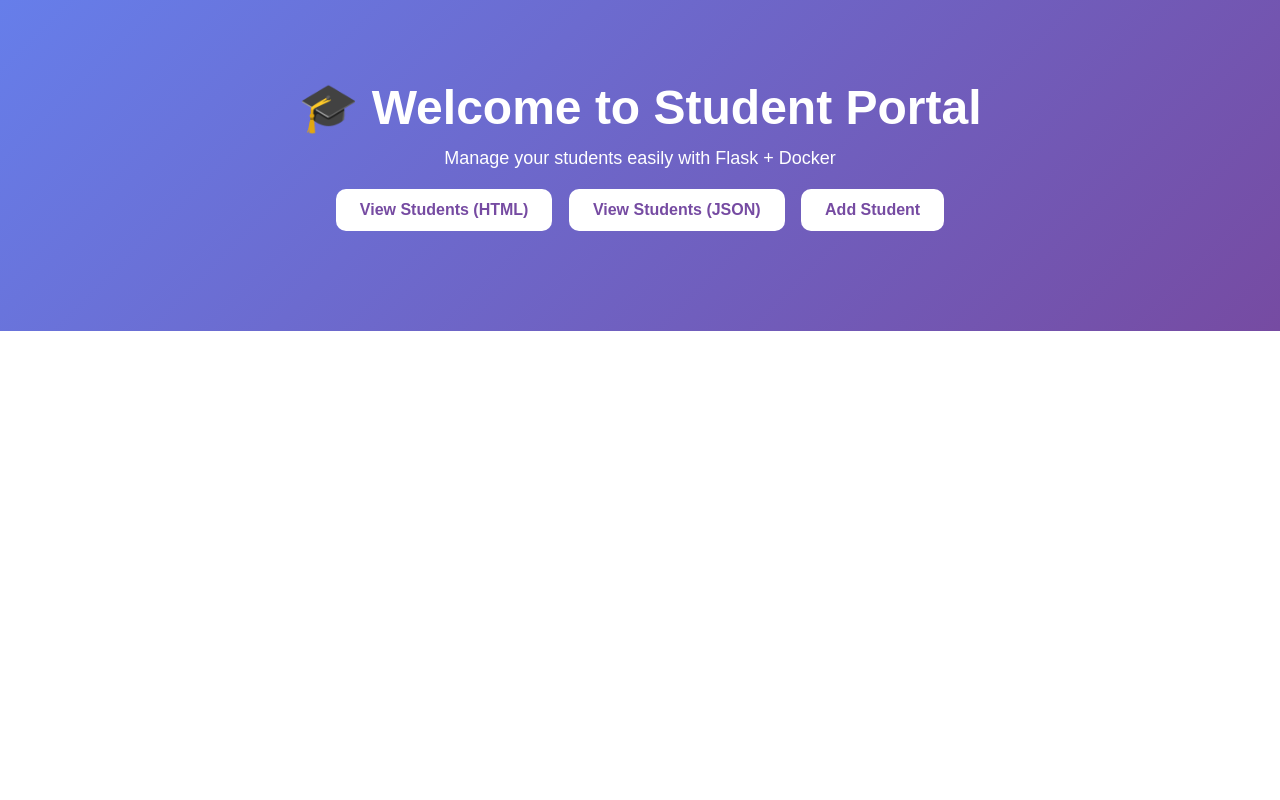
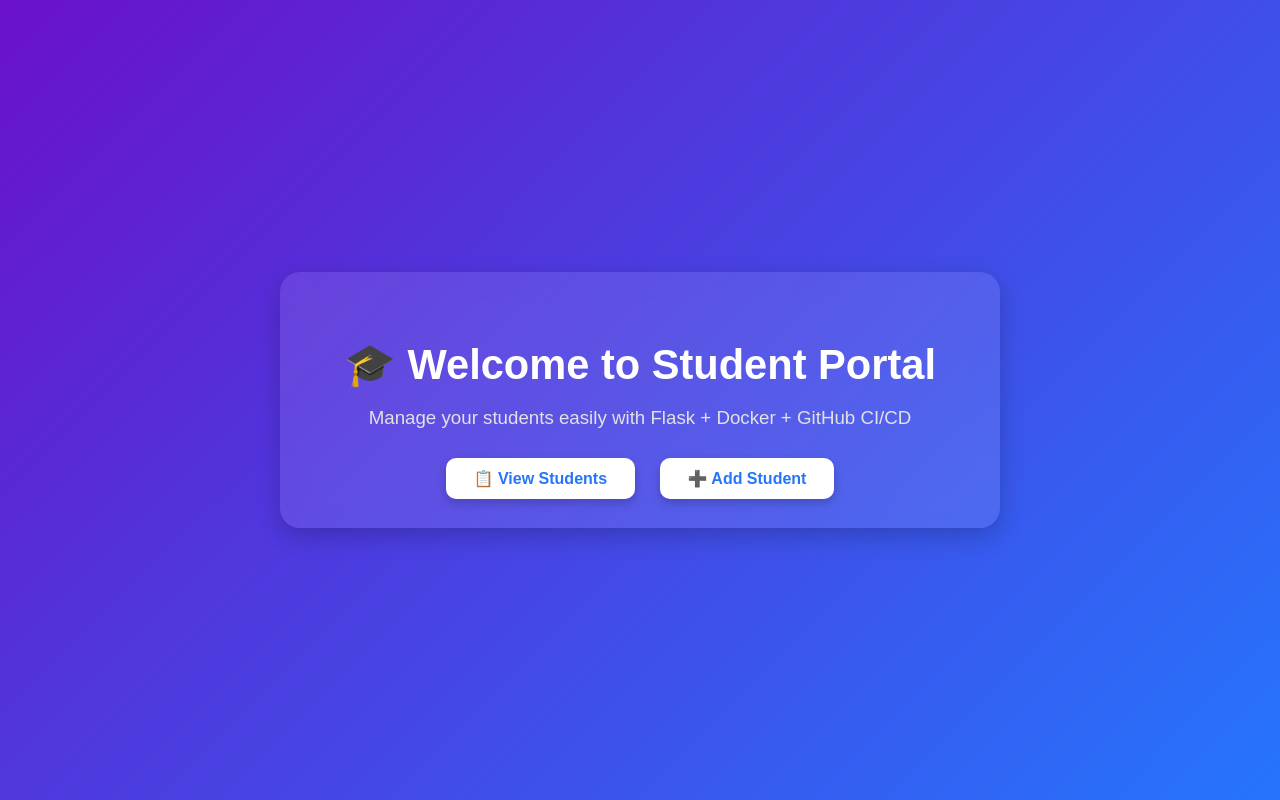
Before and after one commit to Ritesh12j/student-portal, a Flask app: page / in a window 1280 px wide. Run offline with Flask 3, Linux system fonts and the light colour scheme.

Commit message:
Updated frontend UI - Add Student page

```diff
--- a/app/routes.py
+++ b/app/routes.py
@@ -1,63 +1,31 @@
-from flask import Blueprint, jsonify, request, render_template, redirect, url_for, flash
+from flask import Blueprint, render_template, request, redirect, url_for, jsonify
 from .extensions import db
 from .models import Student
 
 bp = Blueprint("main", __name__)
 
 @bp.route("/")
-def home():
+def index():
     return render_template("index.html")
 
-@bp.route("/health", methods=["GET"])
-def health():
-    return jsonify({"status": "ok"})
+@bp.route("/students")
+def view_students():
+    students = Student.query.all()
+    return render_template("students.html", students=students)
 
-# JSON API - list students
-@bp.route("/students", methods=["GET"])
-def list_students():
-    students = Student.query.order_by(Student.id).all()
-    # if request wants HTML render the page
-    if request.accept_mimetypes.accept_html and not request.accept_mimetypes.accept_json:
-        return render_template("students.html", students=students)
-    return jsonify([s.to_dict() for s in students])
+@bp.route("/add", methods=["GET", "POST"])
+def add_student():
+    if request.method == "POST":
+        name = request.form["name"]
+        email = request.form["email"]
+        new_student = Student(name=name, email=email)
+        db.session.add(new_student)
+        db.session.commit()
+        return redirect(url_for("main.view_students"))
+    return render_template("add_students.html")
 
-# JSON API - add student via POST (JSON)
-@bp.route("/students", methods=["POST"])
-def add_student_api():
-    data = request.get_json() or {}
-    name = data.get("name")
-    email = data.get("email")
-    course = data.get("course")
-    if not name or not email:
-        return jsonify({"error": "name and email required"}), 400
-
-    # prevent duplicate email
-    if Student.query.filter_by(email=email).first():
-        return jsonify({"error": "email already exists"}), 400
-
-    s = Student(name=name, email=email, course=course)
-    db.session.add(s)
-    db.session.commit()
-    return jsonify(s.to_dict()), 201
-
-# HTML form submit endpoint
-@bp.route("/students/add", methods=["GET", "POST"])
-def add_student_form():
-    if request.method == "POST":
-        name = request.form.get("name")
-        email = request.form.get("email")
-        course = request.form.get("course")
-        if not name or not email:
-            flash("Name and Email are required.", "danger")
-            return redirect(url_for("main.add_student_form"))
-
-        if Student.query.filter_by(email=email).first():
-            flash("Email already exists.", "warning")
-            return redirect(url_for("main.add_student_form"))
-
-        s = Student(name=name, email=email, course=course)
-        db.session.add(s)
-        db.session.commit()
-        flash("Student added successfully.", "success")
-        return redirect(url_for("main.list_students"))
-    return render_template("add_student.html")
+@bp.route("/api/students")
+def students_json():
+    students = Student.query.all()
+    data = [{"id": s.id, "name": s.name, "email": s.email} for s in students]
+    return jsonify(data)
--- /dev/null
+++ b/app/static/style.css
@@ -0,0 +1,154 @@
+/* ---------- Global Styles ---------- */
+body {
+  margin: 0;
+  font-family: 'Poppins', sans-serif;
+  background: linear-gradient(135deg, #6a11cb 0%, #2575fc 100%);
+  color: #fff;
+  display: flex;
+  justify-content: center;
+  align-items: center;
+  flex-direction: column;
+  height: 100vh;
+  text-align: center;
+}
+
+/* ---------- Container ---------- */
+.container {
+  background: rgba(255, 255, 255, 0.1);
+  backdrop-filter: blur(12px);
+  border-radius: 20px;
+  padding: 40px 60px;
+  box-shadow: 0 8px 25px rgba(0, 0, 0, 0.2);
+  max-width: 600px;
+  width: 90%;
+  animation: fadeIn 1.2s ease-in-out;
+}
+
+/* ---------- Headings ---------- */
+h1 {
+  font-size: 2.6rem;
+  margin-bottom: 10px;
+  color: #fff;
+}
+
+h3 {
+  font-weight: 400;
+  color: #e2e2e2;
+  margin-bottom: 40px;
+}
+
+/* ---------- Buttons ---------- */
+button,
+a.button {
+  background: #fff;
+  color: #2575fc;
+  border: none;
+  padding: 12px 28px;
+  margin: 10px;
+  border-radius: 10px;
+  text-decoration: none;
+  font-weight: 600;
+  cursor: pointer;
+  transition: all 0.3s ease-in-out;
+  box-shadow: 0 4px 10px rgba(0, 0, 0, 0.2);
+}
+
+button:hover,
+a.button:hover {
+  background: #2575fc;
+  color: #fff;
+  transform: scale(1.08);
+  box-shadow: 0 6px 18px rgba(0, 0, 0, 0.3);
+}
+
+/* ---------- Button Group (Fix Added Spacing) ---------- */
+.form-buttons {
+  display: flex;
+  justify-content: center;
+  align-items: center;
+  flex-wrap: wrap;
+  gap: 25px; /* spacing between buttons */
+  margin-top: 25px; /* spacing from the form above */
+}
+
+.form-buttons a,
+.form-buttons button {
+  min-width: 160px;
+  text-align: center;
+}
+
+/* ---------- Student Table ---------- */
+.table-container {
+  margin-top: 40px;
+  background: rgba(255, 255, 255, 0.15);
+  border-radius: 12px;
+  padding: 20px;
+  box-shadow: 0 6px 15px rgba(0, 0, 0, 0.2);
+}
+
+table {
+  width: 100%;
+  border-collapse: collapse;
+}
+
+th, td {
+  padding: 12px;
+  text-align: left;
+}
+
+th {
+  background: rgba(255, 255, 255, 0.2);
+  color: #fff;
+}
+
+td {
+  background: rgba(255, 255, 255, 0.1);
+}
+
+tr:hover td {
+  background: rgba(255, 255, 255, 0.25);
+  transition: 0.3s;
+}
+
+/* ---------- Input Form ---------- */
+form {
+  display: flex;
+  flex-direction: column;
+  align-items: center;
+  gap: 15px;
+  margin-top: 20px;
+}
+
+input[type="text"],
+input[type="email"] {
+  width: 80%;
+  padding: 10px;
+  border-radius: 8px;
+  border: none;
+  outline: none;
+  font-size: 1rem;
+  text-align: center;
+}
+
+input[type="submit"] {
+  width: 50%;
+  padding: 12px;
+  background: #fff;
+  color: #2575fc;
+  font-weight: bold;
+  border-radius: 8px;
+  border: none;
+  cursor: pointer;
+  transition: 0.3s;
+}
+
+input[type="submit"]:hover {
+  background: #2575fc;
+  color: #fff;
+}
+
+/* ---------- Animations ---------- */
+@keyframes fadeIn {
+  0% { opacity: 0; transform: translateY(25px); }
+  100% { opacity: 1; transform: translateY(0); }
+}
--- a/app/templates/index.html
+++ b/app/templates/index.html
@@ -1,22 +1,20 @@
 <!DOCTYPE html>
 <html lang="en">
 <head>
-  <meta charset="utf-8" />
-  <meta name="viewport" content="width=device-width,initial-scale=1" />
-  <title>Student Portal</title>
-  <style>
-    body{font-family:Arial,Helvetica,sans-serif;margin:0}
-    .hero{padding:80px 20px;background:linear-gradient(135deg,#667eea,#764ba2);color:#fff;text-align:center}
-    .btn{display:inline-block;margin:20px auto;padding:12px 24px;border-radius:10px;background:#fff;color:#764ba2;text-decoration:none;font-weight:700}
-  </style>
+    <meta charset="UTF-8">
+    <meta name="viewport" content="width=device-width, initial-scale=1.0">
+    <title>Student Portal</title>
+    <link rel="stylesheet" href="{{ url_for('static', filename='style.css') }}">
 </head>
 <body>
-  <section class="hero">
-    <h1 style="font-size:48px;margin:0">🎓 Welcome to Student Portal</h1>
-    <p style="font-size:18px;margin:12px 0 0 0">Manage your students easily with Flask + Docker</p>
-    <a class="btn" href="/students">View Students (HTML)</a>
-    <a class="btn" href="/students" style="margin-left:12px">View Students (JSON)</a>
-    <a class="btn" href="/students/add" style="margin-left:12px">Add Student</a>
-  </section>
+    <div class="container">
+        <h1>🎓 Welcome to Student Portal</h1>
+        <h3>Manage your students easily with Flask + Docker + GitHub CI/CD</h3>
+
+        <div>
+            <a href="{{ url_for('main.view_students') }}" class="button">📋 View Students</a>
+            <a href="{{ url_for('main.add_student') }}" class="button">➕ Add Student</a>
+        </div>
+    </div>
 </body>
 </html>
```
Also changed, not shown: app/__init__.py (+10 -4 lines), app/templates/add_students.html (+19 -21 lines), app/templates/students.html (+31 -36 lines), instance/students.db.
